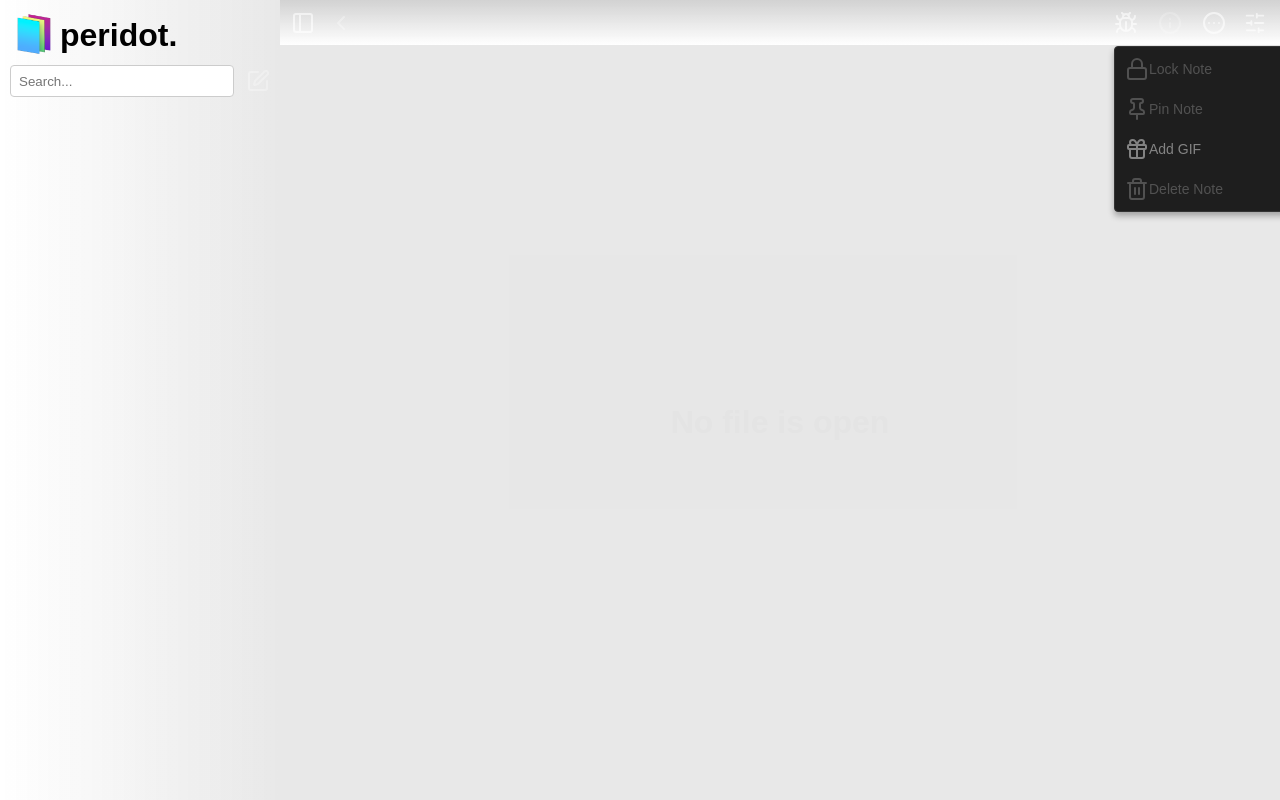
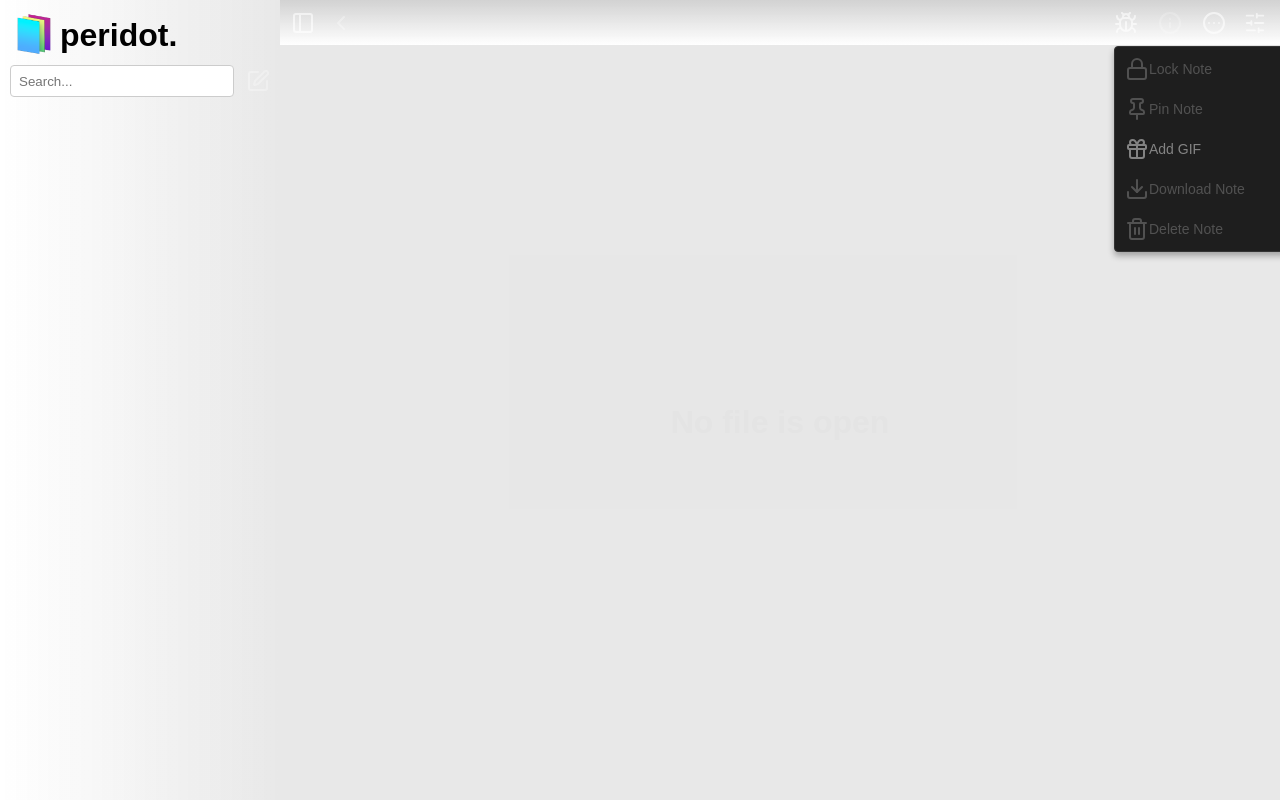
Before and after one commit to streylix/peridot, a React (Vite) app: page / in a window 1280 px wide. Both pictures are taken after a click on the button 1214 px from the left and 22 px from the top of the page. Built offline with nearby package versions, Linux system fonts and the light colour scheme.

Commit message:
download notes from infoMenu

```diff
--- a/src/components/InfoMenu.jsx
+++ b/src/components/InfoMenu.jsx
@@ -1,6 +1,28 @@
 import React, { useState, useRef, useEffect } from 'react';
+
+function getFirstLine(content) {
+  if (!content) return 'untitled';
+
+  const tempDiv = document.createElement('div');
+  tempDiv.innerHTML = content;
+
+  const childNodes = Array.from(tempDiv.childNodes);
+
+  for (const node of childNodes) {
+    if (node.nodeType === Node.TEXT_NODE) {
+      const text = node.textContent.trim();
+      if (text) return text;
+    }
+    else if (node.nodeType === Node.ELEMENT_NODE) {
+      const text = node.textContent.trim();
+      if (text) return text;
+    }
+  }
+
+  return 'untitled';
+}
 import { createPortal } from 'react-dom';
-import { CircleEllipsis, Lock, Pin, Gift, Trash2 } from 'lucide-react';
+import { CircleEllipsis, Lock, Pin, Gift, Trash2, Download } from 'lucide-react';
 
 const InfoMenu = ({
   selectedId,
@@ -9,8 +31,8 @@ const InfoMenu = ({
   onDeleteNote,
   onLockModalOpen,
   onUnlockModalOpen,
-  position = null, // New prop for custom positioning
-  onClose // New prop for closing the menu
+  position = null,
+  onClose
 }) => {
   const [isOpen, setIsOpen] = useState(false);
   const buttonRef = useRef(null);
@@ -35,7 +57,6 @@ const InfoMenu = ({
     };
   }, [onClose]);
 
-  // When position prop changes, open the menu
   useEffect(() => {
     if (position) {
       setIsOpen(true);
@@ -56,14 +77,43 @@ const InfoMenu = ({
     if (onClose) onClose();
   };
 
+  const handleDownloadNote = () => {
+    if (!selectedNote) return;
+
+    const noteForExport = {
+      id: selectedNote.id,
+      content: selectedNote.content,
+      dateModified: selectedNote.dateModified,
+      pinned: selectedNote.pinned,
+      locked: selectedNote.locked
+    };
+
+    const blob = new Blob([JSON.stringify(noteForExport, null, 2)], { type: 'application/json' });
+    const url = URL.createObjectURL(blob);
+    const a = document.createElement('a');
+    const noteTitle = getFirstLine(selectedNote.content)
+      .replace(/[^a-z0-9]/gi, '_')
+      .toLowerCase()
+      .slice(0, 50);
+    const fileName = `${noteTitle}.json`;
+
+    a.href = url;
+    a.download = fileName;
+    document.body.appendChild(a);
+    a.click();
+    document.body.removeChild(a);
+    URL.revokeObjectURL(url);
+
+    setIsOpen(false);
+    if (onClose) onClose();
+  };
+
   useEffect(() => {
     if (isOpen && menuRef.current) {
       if (position) {
-        // Use provided position for context menu
         menuRef.current.style.top = `${position.y}px`;
         menuRef.current.style.left = `${position.x}px`;
       } else if (buttonRef.current) {
-        // Use button position for header menu
         const buttonRect = buttonRef.current.getBoundingClientRect();
         menuRef.current.style.top = `${buttonRect.bottom + 5}px`;
         menuRef.current.style.left = `${buttonRect.left - 100 + buttonRect.width / 2}px`;
@@ -139,13 +189,20 @@ const InfoMenu = ({
           {selectedNote?.pinned ? 'Unpin Note' : 'Pin Note'}
         </button>
 
-        <button
-          style={buttonStyle}
-          onMouseEnter={e => e.target.style.opacity = '1'}
-          onMouseLeave={e => e.target.style.opacity = '0.6'}
-        >
+        <button style={buttonStyle} onMouseEnter={e => e.target.style.opacity = '1'} onMouseLeave={e => e.target.style.opacity = '0.6'}>
           <Gift className="mr-6 h-4 w-4" />
           Add GIF
+        </button>
+
+        <button
+          style={selectedNote ? buttonStyle : disabledStyle}
+          onClick={handleDownloadNote}
+          disabled={!selectedNote}
+          onMouseEnter={e => selectedNote && (e.target.style.opacity = '1')}
+          onMouseLeave={e => selectedNote && (e.target.style.opacity = '0.6')}
+        >
+          <Download className="mr-6 h-4 w-4" />
+          Download Note
         </button>
 
         <button
@@ -169,12 +226,10 @@ const InfoMenu = ({
     );
   };
 
-  // If we're using position prop, only render the Menu
   if (position) {
     return <Menu />;
   }
 
-  // Otherwise render the button and menu
   return (
     <>
       <button
```
